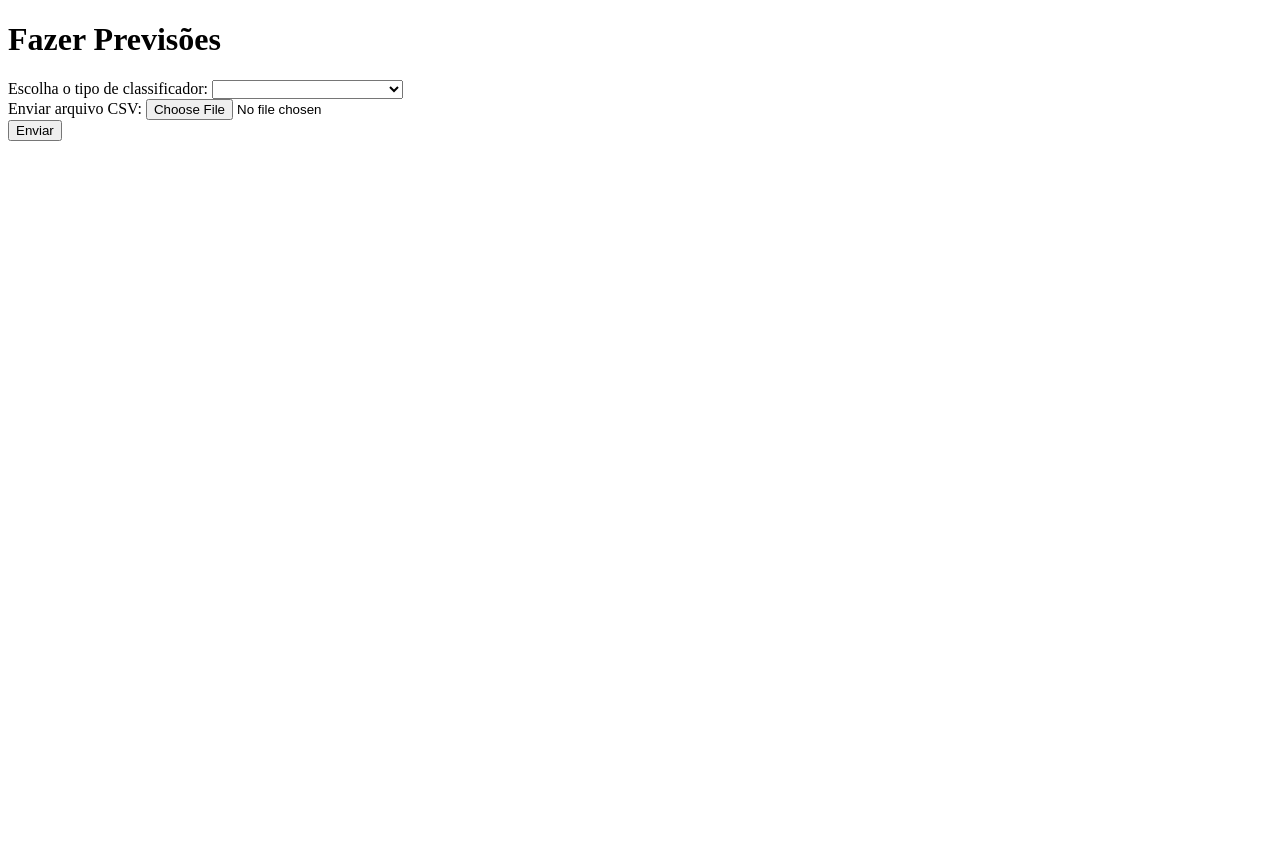
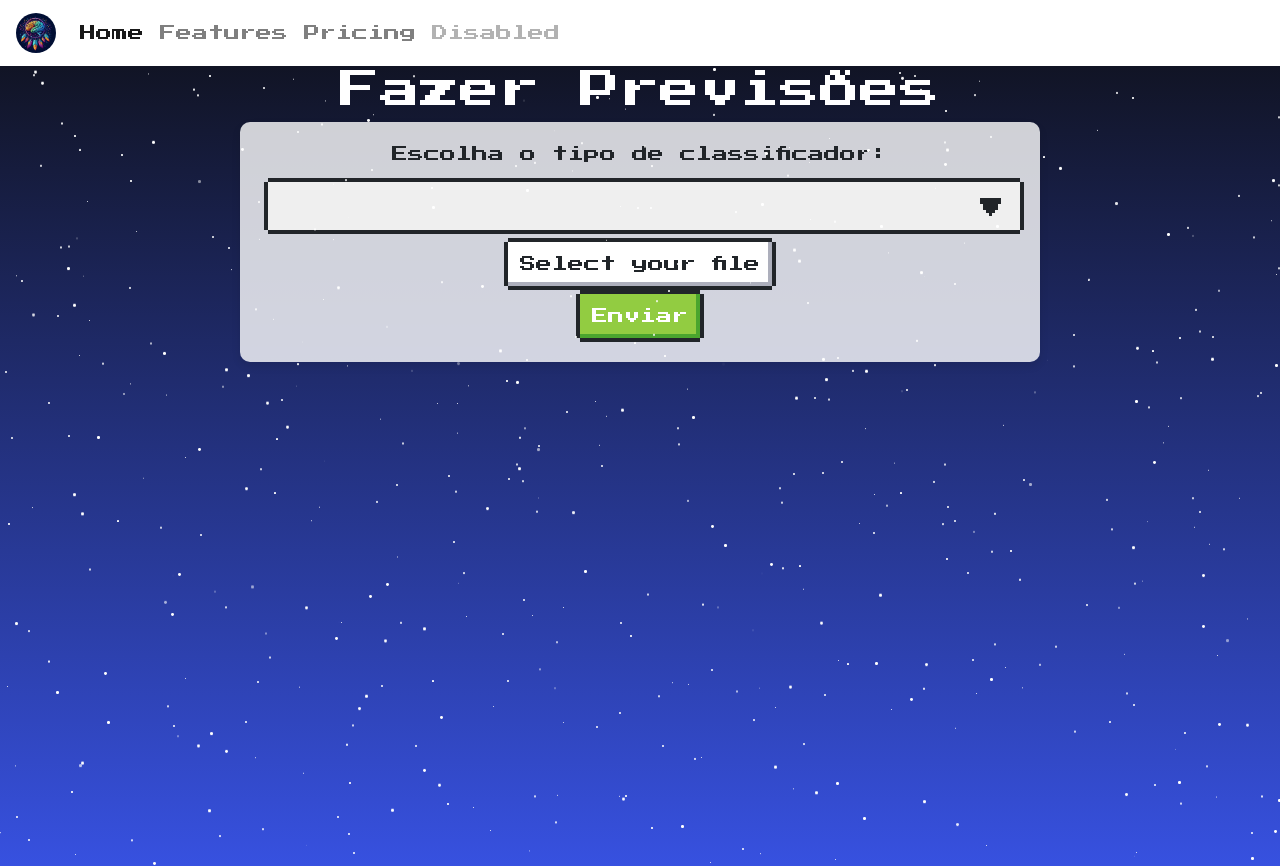
Before and after one commit to EduardodosSantosRocha2/DreamLearning, a Flask app: page /regression in a window 1280 px wide. Before the commit the page ends 141 px from the top, so only its background shows below. Run offline with Flask 3, Linux system fonts and the light colour scheme; some libraries are stand-ins or nearby versions.

Commit message:
frontend

```diff
--- /dev/null
+++ b/TCC/DuLearning/static/css/styleRegression.css
@@ -0,0 +1,69 @@
+*
+{
+    margin: 0;
+    padding: 0;
+    box-sizing: border-box;
+}
+
+
+.center {
+    text-align: center;
+    color: white;
+  }
+
+  /* Estilos para a navbar */
+  .navbar-custom {
+    background-color: rgba(255, 255, 255, 0.8); /* Fundo branco transparente */
+}
+
+.navbar-brand img {
+    border-radius: 50%; /* Torna a logo redonda */
+    width: 40px; /* Define um tamanho para a logo */
+    height: 40px;
+}
+.scene{
+    position: relative;
+    width: 100%;
+    height: 100vh;
+    background: linear-gradient(#111425,#3751e0);
+    background-attachment: fixed;
+    overflow: hidden;
+}
+
+.scene i {
+    position: absolute;
+    background: #fff;
+    border-radius: 50%;
+    animation: animate linear infinite;
+}
+
+@keyframes animate{
+
+    0%{
+        opacity: 0;
+        transform: translateY();
+    }
+
+    10%, 90%{
+        opacity: 1;
+    }
+
+    100%{
+        opacity: 0;
+        transform: translateY(-100px);
+    }
+}
+
+
+
+.background {
+    background: rgba(255, 255, 255, 0.8);
+    padding: 20px;
+    border-radius: 10px;
+    box-shadow: 0 4px 8px rgba(0, 0, 0, 0.1);
+    width: 90%;
+    max-width: 800px;
+    text-align: center;
+    margin-top: 10%;
+    margin: auto;
+}
--- a/TCC/DuLearning/static/script/regression.js
+++ b/TCC/DuLearning/static/script/regression.js
@@ -1,3 +1,25 @@
+
+function stars(){
+    let count = 500;
+    let scene = document.querySelector(".scene");
+    let i = 0;
+    while(i < count){
+        let star = document.createElement("i");
+        let x = Math.floor(Math.random() * window.innerWidth);
+        let y = Math.floor(Math.random() * window.innerHeight);
+        let duration = Math.random() * 10;
+        let size = Math.random() * 2;
+        star.style.left = x + 'px';
+        star.style.top = y + 'px';
+        star.style.width = 1 + size + 'px';
+        star.style.height = 1 + size + 'px';
+        star.style.animationDuration = 5 + duration + 's';
+        star.style.animationDelay = duration + 's';
+        scene.appendChild(star)
+        i++;
+    }
+}
+stars();
 document.addEventListener("DOMContentLoaded", function () {
     var separator = "";
     var csvFileInput = document.getElementById("csv_file");
@@ -40,6 +62,7 @@ document.addEventListener("DOMContentLoaded", function () {
                 parametersInput.type = parametersColection[keys[i]];
                 parametersInput.step = "0.0000000001";
                 parametersInput.name = "parameters" + (i + 1);
+                parametersInput.classList.add("nes-input");
                 parametersDiv.appendChild(parametersInput);
                 parametersDiv.appendChild(document.createElement("br"));
             }
--- a/TCC/DuLearning/templates/regression.html
+++ b/TCC/DuLearning/templates/regression.html
@@ -5,15 +5,57 @@
     <meta name="viewport" content="width=device-width, initial-scale=1.0" />
     <title>Fazer Previsões</title>
 
+    <link rel="stylesheet" href="https://stackpath.bootstrapcdn.com/bootstrap/4.5.2/css/bootstrap.min.css">
+
+
+    <link href="https://fonts.googleapis.com/css?family=Press+Start+2P" rel="stylesheet">
+    <link href="https://unpkg.com/nes.css/css/nes.css" rel="stylesheet" />
+    <link href="https://unpkg.com/nes.css@2.3.0/css/nes.min.css" rel="stylesheet" />
+    <link href="https://unpkg.com/nes.css@latest/css/nes.min.css" rel="stylesheet" />
+    <link href="https://unpkg.com/nes.css/css/nes-core.min.css" rel="stylesheet" />
+
+
+    <link rel="stylesheet" href="{{ url_for('static', filename='css/styleRegression.css') }}">
+
+
   </head>
 
   <body>
-    <h1>Fazer Previsões</h1>
+    <!-- Navbar Bootstrap -->
+    <nav class="navbar navbar-expand-lg navbar-light navbar-custom">
+      <a class="navbar-brand" href="#">
+          <img src="{{ url_for('static', filename='img/logo.jpg') }}" alt="Logo"> <!-- Adicione o caminho correto para a sua logo -->
+      </a>
+      <button class="navbar-toggler" type="button" data-toggle="collapse" data-target="#navbarNav" aria-controls="navbarNav" aria-expanded="false" aria-label="Toggle navigation">
+          <span class="navbar-toggler-icon"></span>
+      </button>
+      <div class="collapse navbar-collapse" id="navbarNav">
+          <ul class="navbar-nav">
+              <li class="nav-item active">
+                  <a class="nav-link" href="#">Home <span class="sr-only">(current)</span></a>
+              </li>
+              <li class="nav-item">
+                  <a class="nav-link" href="#">Features</a>
+              </li>
+              <li class="nav-item">
+                  <a class="nav-link" href="#">Pricing</a>
+              </li>
+              <li class="nav-item">
+                  <a class="nav-link disabled" href="#" tabindex="-1" aria-disabled="true">Disabled</a>
+              </li>
+          </ul>
+      </div>
+  </nav>
+
+
+    <div class = "scene">
+      <h1 class = "center">Fazer Previsões</h1>
+      <div class = "background">
         <form id="prediction-form" enctype="multipart/form-data">
           <label for="regression">Escolha o tipo de classificador:</label>
-      <select name="regression" id="regression">
+          <div class="nes-select">
+            <select name="regression" id="regression" class="nes-select">
               <option value="" selected></option>
-
               <option value="simple_linear_regression">SIMPLE LINEAR</option>
               <option value="multiple_linear_regression">MULTIPLE LINEAR</option>
               <option value="polynomial_regression">POLYNOMIAL</option>
@@ -23,15 +65,23 @@
               <option value="regression_with_xgboost">XGBOOST</option>
               <option value="regression_with_light_gbm">LIGHT GBM</option>
               <option value="regression_with_catboost">CATBOOST</option>
+
             </select><br />
-      <label for="csv_file">Enviar arquivo CSV:</label>
+          </div>
+          <label for="csv_file" class="nes-btn">
+            <span>Select your file</span>
             <input type="file" name="csv_file" id="csv_file" required /><br />
+          </label>
+
+
           <div id="parameters"></div>
-      <div id="features"></div>
+          <div id="features" class="nes-field"></div>
           <div id ="posicao"></div>
-      <button type="submit">Enviar</button>
+          <button type="submit" class="nes-btn is-success">Enviar</button>
         </form>
         <div id="result"></div>
+    </div>
+
     <script type= "text/javascript" src="{{ url_for('static', filename='script/regression.js') }}"></script>
   </body>
 </html>
```
Also changed, not shown: TCC/DuLearning/static/img/logo.jpg (added). Lines whose indentation alone changed are shown as unchanged.
